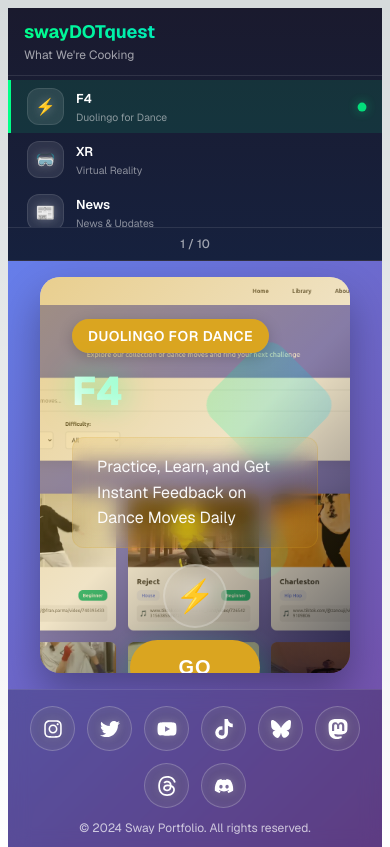
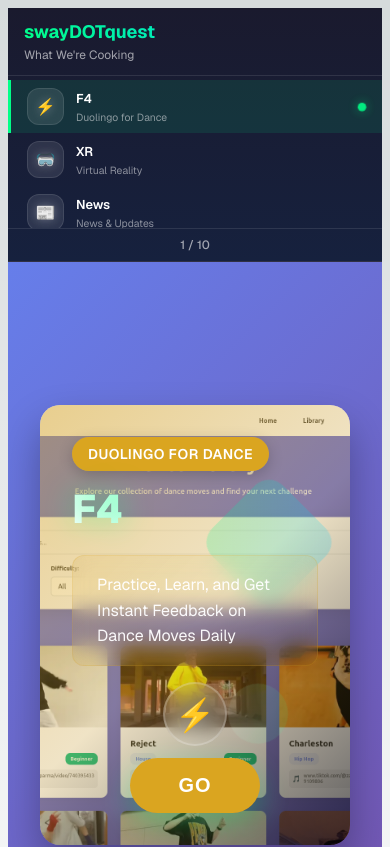
Before and after one commit to oscoDOTblog/sway-ui, a Next.js app: page / in a window 390 px wide. Shown: the top 847 px of the page. Built offline with nearby package versions, Linux system fonts and the light colour scheme.

Commit message:
update footer

```diff
--- a/src/app/components/Footer.module.css
+++ b/src/app/components/Footer.module.css
@@ -7,6 +7,8 @@
   flex-direction: column;
   align-items: center;
   gap: 1rem;
+  margin-top: auto; /* Push footer to bottom */
+  flex-shrink: 0; /* Prevent footer from shrinking */
 }
 
 .socialLinks {
@@ -54,6 +56,7 @@
   .footer {
     padding: 1rem;
     gap: 0.75rem;
+    margin-top: 2rem; /* Add some space above footer on mobile */
   }
 
   .socialLinks {
--- a/src/app/page.module.css
+++ b/src/app/page.module.css
@@ -1,7 +1,8 @@
 .container {
   display: flex;
-  height: 100vh;
-  overflow: hidden;
+  min-height: 100vh;
+  overflow-x: hidden;
+  overflow-y: auto;
 }
 
 .contentArea {
@@ -9,6 +10,7 @@
   display: flex;
   flex-direction: column;
   background: var(--primary-gradient);
+  min-height: 100vh;
 }
 
 .main {
@@ -19,6 +21,7 @@
   padding: 2rem;
   position: relative;
   overflow: hidden;
+  min-height: calc(100vh - 200px); /* Account for footer height */
 }
 
 @media (max-width: 768px) {
@@ -27,10 +30,11 @@
   }
 
   .contentArea {
-    min-height: 70vh;
+    min-height: 100vh;
   }
 
   .main {
     padding: 1rem;
+    min-height: calc(100vh - 150px); /* Smaller footer on mobile */
   }
 }
```
